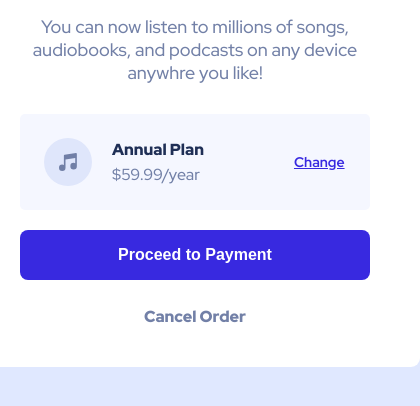
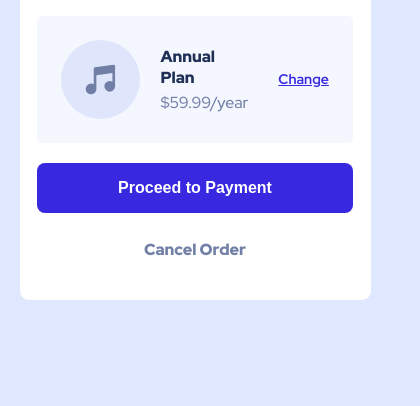
Before and after one commit to celsolpjr/order-summary-frontend, a plain HTML site: page index.html in a window 390 px wide. Shown: the part 418-824 px from the top of the page, 420 px wide, since content can reach past the window. Drawn offline with Linux system fonts and the light colour scheme.

Commit message:
add media queries and finalize mobile layout

```diff
--- a/style.css
+++ b/style.css
@@ -142,3 +142,31 @@ body {
     transition: 300ms;
     color: var(--dark-blue);
 }
+
+@media (max-width: 500px) {
+
+    .content {
+        margin-top: 50px;
+    }
+
+    .card {
+        width: 90%;
+    }
+
+    .card img {
+        width: 100%;
+    }
+
+    .card-plan {
+        width: 90%;
+    }
+
+    .card-plan a {
+        margin-left: 30px;
+    }
+
+    .card-buttonPayment {
+        width: 90%;
+    }
+
+}
```
